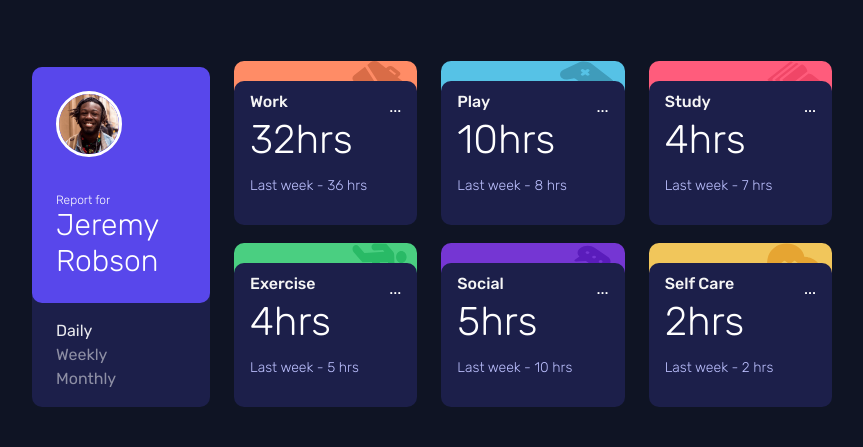
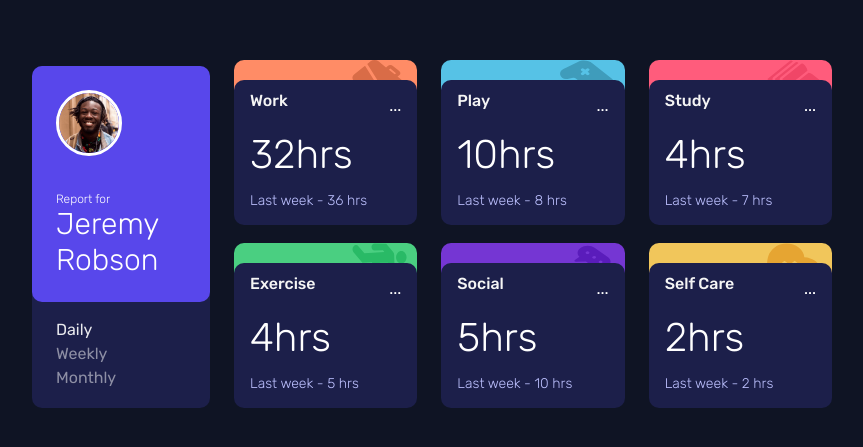
Before and after one commit to cristianbarreiro/time-tracking-dashboard-main1, a plain HTML site: page index.html in a window 1280 px wide. Shown: the part 163-610 px from the top of the page, without its empty margins (208-1071 px from the left). Drawn offline with Linux system fonts and the light colour scheme.

Commit message:
fix: css .time

```diff
--- a/styles/style.css
+++ b/styles/style.css
@@ -82,6 +82,7 @@ body {
 }
 
 .time {
+  margin-top: 0.4em;
   font-size: 40px;
   font-weight: 300;
 }
```
